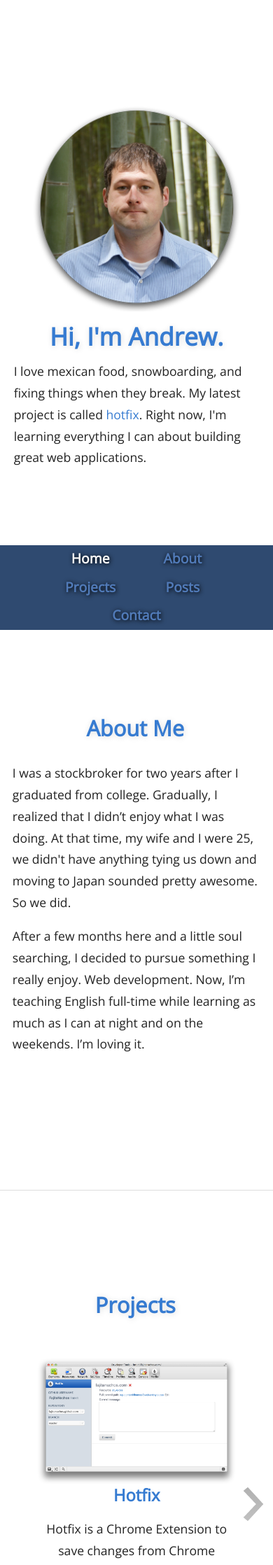
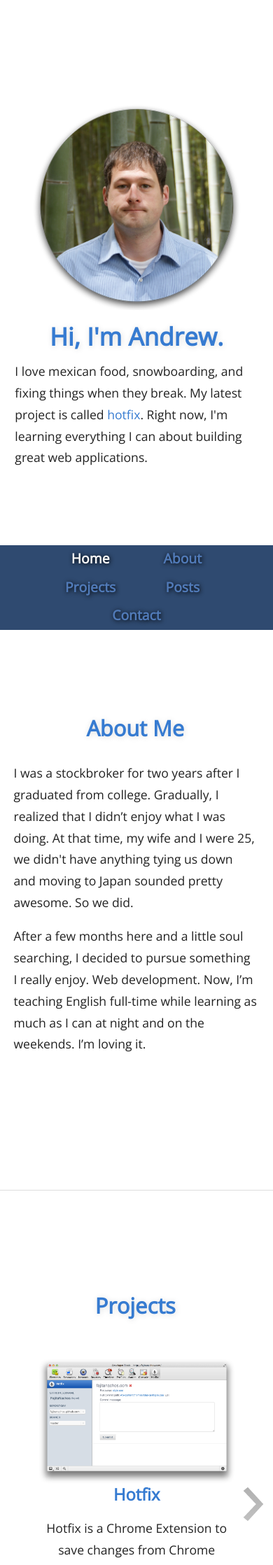
Before and after one commit to karsumit94/andrewholsted.github.io, a Jekyll site: the page built from index.html, in a window 390 px wide. Shown: the top 2236 px of the page at 70% size. Built offline with Jekyll 4.4.1, drawn with Linux system fonts in a browser that asks for light colours; nearby versions of some CDN libraries; some web fonts are replaced; Markdown is read by kramdown in place of the engine named in the settings.

Commit message:
Change padding to %.

```diff
--- a/css/main.css
+++ b/css/main.css
@@ -591,7 +591,7 @@ tr.first-row td {
     #home-intro, #about-details{
         display:block;
         width:auto;
-        padding:1em;
+        padding:5%;
     }
 
     #home-image{
@@ -615,12 +615,12 @@ tr.first-row td {
     .project {
         width:auto;
         margin:0;
-        padding:0 1em;
+        padding:0 5%;
     }
 
     .post-list{
         width:auto;
-        padding:1em;
+        padding:5%;
     }
 
     .post-date{
```
